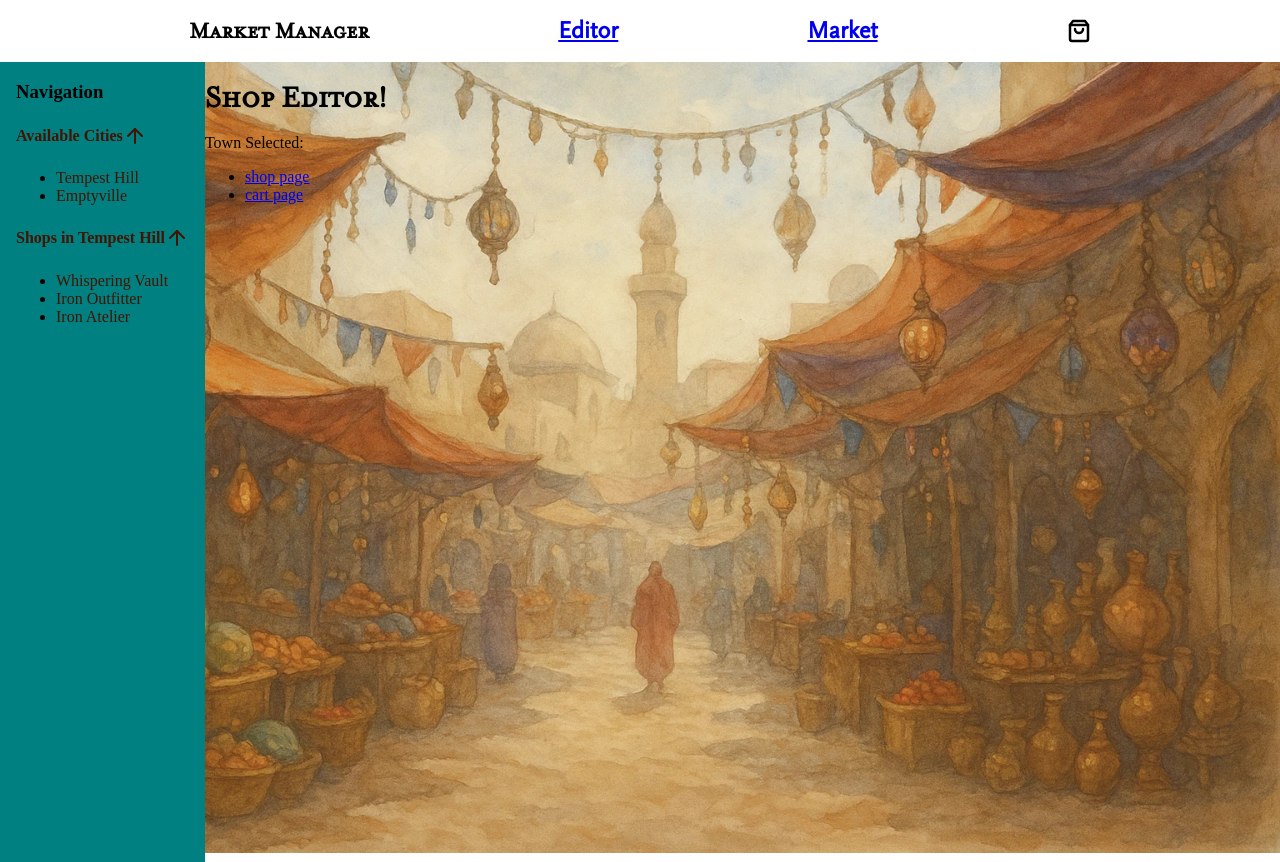
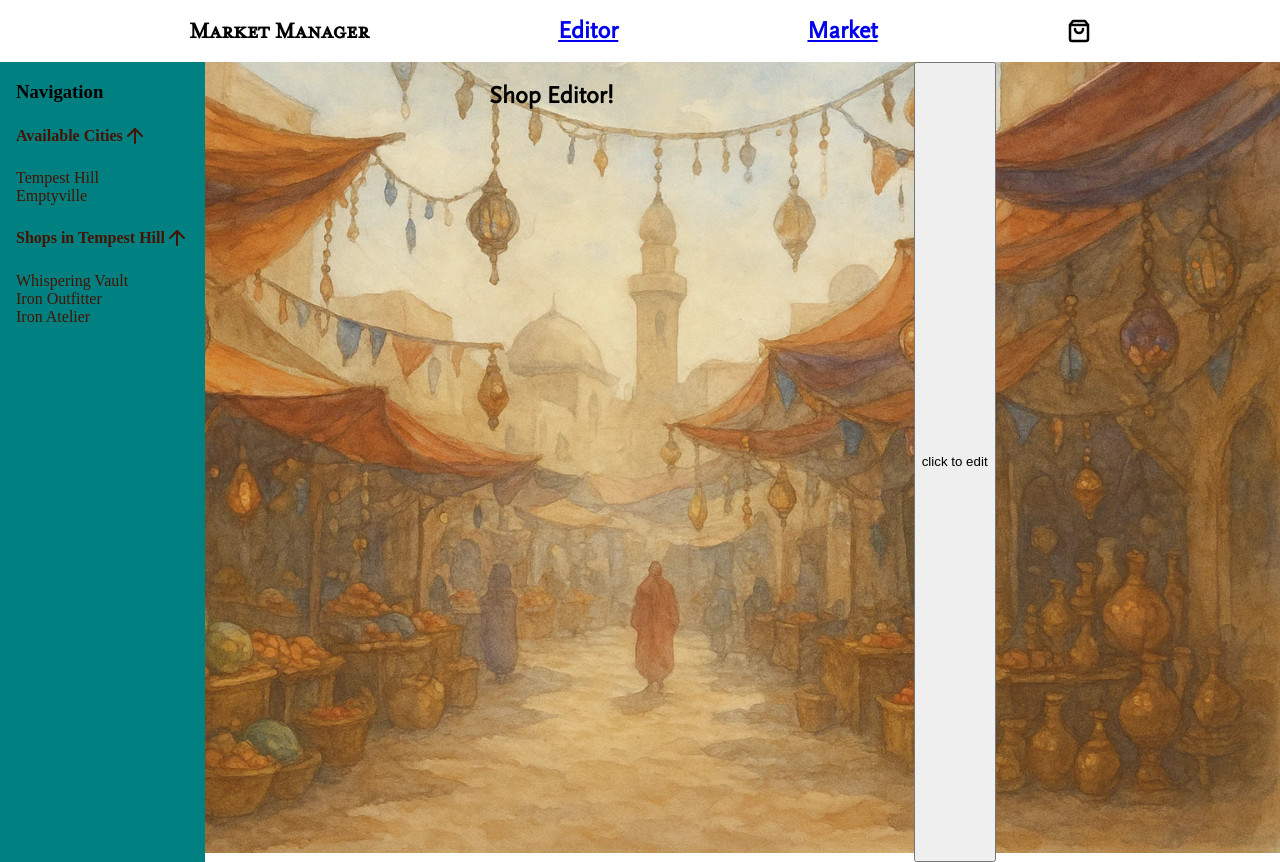
Before and after one commit to CutelilCucumber/shopManager, a React (Vite) app: page / in a window 1280 px wide. Both pictures are taken after a click on the element "Tempest Hill". Built offline with nearby package versions, Linux system fonts and the light colour scheme.

Commit message:
add edit page. putting project aside for now

```diff
--- a/src/RootLayout.jsx
+++ b/src/RootLayout.jsx
@@ -9,8 +9,15 @@ export default function RootLayout() {
   const [worldData, setWorldData] = useState(defaultTowns);
   const [catalogCache, setCatalogCache] = useState({});
 
+  const [isEditing, setIsEditing] = useState(false);
+
+
   const [cart, setCart] = useState([]);
   const [recentShops, setRecentShops] = useState([]);
+
+  const toggleEditing = () => {
+    setIsEditing(!isEditing)
+  }
 
   const addRecentShop = (newShop) => {
     let tempShops = structuredClone(recentShops)
@@ -19,7 +26,6 @@ export default function RootLayout() {
       tempShops.splice(shopIndex, 1)
     }
     tempShops.unshift(newShop)
-    console.log("recent shops:", tempShops)
     setRecentShops(tempShops)
   }
 
@@ -67,7 +73,7 @@ export default function RootLayout() {
     <>
       <NavBar cartQuant={getCartQuant(cart)}/>
       <div className={styles.content}>
-        <DropNav worldData={worldData} addRecentShop={addRecentShop}/>
+        <DropNav worldData={worldData} addRecentShop={addRecentShop} isEditing={isEditing}/>
         <Outlet context={{
           worldData,
           setWorldData,
@@ -78,7 +84,8 @@ export default function RootLayout() {
           incrementQuantity,
           decrementQuantity,
           removeFromCart,
-          recentShops
+          recentShops,
+          toggleEditing
         }} />
       </div>
     </>
--- a/src/components/Dropdowns.jsx
+++ b/src/components/Dropdowns.jsx
@@ -2,20 +2,20 @@ import { useState } from "react";
 import { Link } from "react-router-dom";
 import styles from "../styles.module.css";
 
-export default function DropNav({worldData, addRecentShop}){
+export default function DropNav({worldData, addRecentShop, isEditing}){
     const [currCity, setCurrCity] = useState(null)
 
     return (
         <div className={styles.drops}>
               <h3>Navigation</h3>
-              <CityDrop cityList={worldData} setCurrCity={setCurrCity}/>
+              <CityDrop cityList={worldData} setCurrCity={setCurrCity} isEditing={isEditing}/>
               <ShopDrop addRecentShop={addRecentShop} cityName={currCity ? (currCity.name) : (null)}
-                shopList={currCity ? (currCity.shopList) : (null)}/>
+                shopList={currCity ? (currCity.shopList) : (null)} isEditing={isEditing}/>
             </div>
     )
 }
 
-function ShopDrop({cityName, shopList, addRecentShop}){
+function ShopDrop({cityName, shopList, addRecentShop, isEditing}){
     const [isOpen, setIsOpen] = useState(true)
 
     const toggleDrop = () => {
@@ -36,21 +36,33 @@ function ShopDrop({cityName, shopList, addRecentShop}){
                 <img src={isOpen ? "/assets/buttons/arrow-up.svg" : "/assets/buttons/arrow-down.svg"} />
             </h4>
             {isOpen ? (
-                <ul>
-                    {shopList.map(shop =>{
-                        return (
-                            <li key={shop.id}>
-                                <Link onClick={() => addRecentShop(shop)} className={styles.selectable} replace to={"/shop/"+shop.id}>{shop.name}</Link>
-                            </li>
-                        )
-                    })}
-                </ul>
+                <div>
+                    {shopList.map(shop =>
+                            <div className={styles.listItem} key={shop.id}>
+                                {isEditing ? (
+                                    <>
+                                        <Link onClick={() => addRecentShop(shop)} className={styles.selectable} replace to={"/shop/"+shop.id}>{shop.name}</Link>
+                                        <img src="/assets/buttons/delete.svg"/>
+                                    </>
+                                ) : (
+                                    <Link onClick={() => addRecentShop(shop)} className={styles.selectable} replace to={"/shop/"+shop.id}>{shop.name}</Link>
+                                    )}
+
+                            </div>
+                        )}
+                    {isEditing ? (
+                                    <div className={styles.listItem}>
+                                        <p>Add Shop</p>
+                                        <img src="/assets/buttons/add.svg"/>
+                                    </div>
+                                ) : ("")}
+                </div>
                 ) : ("")}
         </div>
     )
 
 }
-function CityDrop({cityList, setCurrCity}){
+function CityDrop({cityList, setCurrCity, isEditing}){
     const [isOpen, setIsOpen] = useState(true)
 
     const toggleDrop = () => {
@@ -68,15 +80,27 @@ function CityDrop({cityList, setCurrCity}){
                 <img src={isOpen ? "/assets/buttons/arrow-up.svg" : "/assets/buttons/arrow-down.svg"} />
             </h4>
             {isOpen ? (
-                <ul>
-                    {cityList.map(city =>{
-                        return (
-                            <li key={city.id}>
-                                <p className={styles.selectable} onClick={() => setCurrCity(city)}>{city.name}</p>
-                            </li>
-                        )
-                    })}
-                </ul>
+                <div>
+                    {cityList.map(city =>
+                            <div className={styles.listItem} key={city.id}>
+                                {isEditing ? (
+                                    <>
+                                        <p className={styles.selectable} onClick={() => setCurrCity(city)}>{city.name}</p>
+                                        <img src="/assets/buttons/delete.svg"/>
+                                    </>
+                                ) : (
+                                    <p className={styles.selectable} onClick={() => setCurrCity(city)}>{city.name}</p>
+                                )}
+
+                            </div>
+                        )}
+                        {isEditing ? (
+                                    <div className={styles.listItem}>
+                                        <p>Add City</p>
+                                        <img src="/assets/buttons/add.svg"/>
+                                    </div>
+                                ) : ("")}
+                </div>
                 ) : ("")}
         </div>
     )
--- a/src/routes/Editor.jsx
+++ b/src/routes/Editor.jsx
@@ -1,21 +1,22 @@
-import { Link, useOutletContext } from 'react-router-dom';
+import { useOutletContext } from 'react-router-dom';
+import styles from '../styles.module.css'
 import NavBar from '../components/NavBar';
 
 export default function Editor() {
-const {worldData, setWorldData, cart, addToCart, incrementQuantity} = useOutletContext();
+const {worldData,
+      setWorldData,
+      catalogCache,
+      setCatalogCache,
+      cart,
+      addToCart,
+      incrementQuantity,
+      recentShops,
+      toggleEditing} = useOutletContext();
 
   return (
-    <div>
-      <h1>Shop Editor!</h1>
-      <p>Town Selected: </p>
-        <ul>
-          <li>
-            <Link to="/shop">shop page</Link>
-          </li>
-          <li>
-            <Link to="/cart">cart page</Link>
-          </li>
-        </ul>
+    <div className={styles.shopContainer}>
+      <h2>Shop Editor!</h2>
+      <button onClick={toggleEditing}>click to edit</button>
     </div>
   );
 };
```
